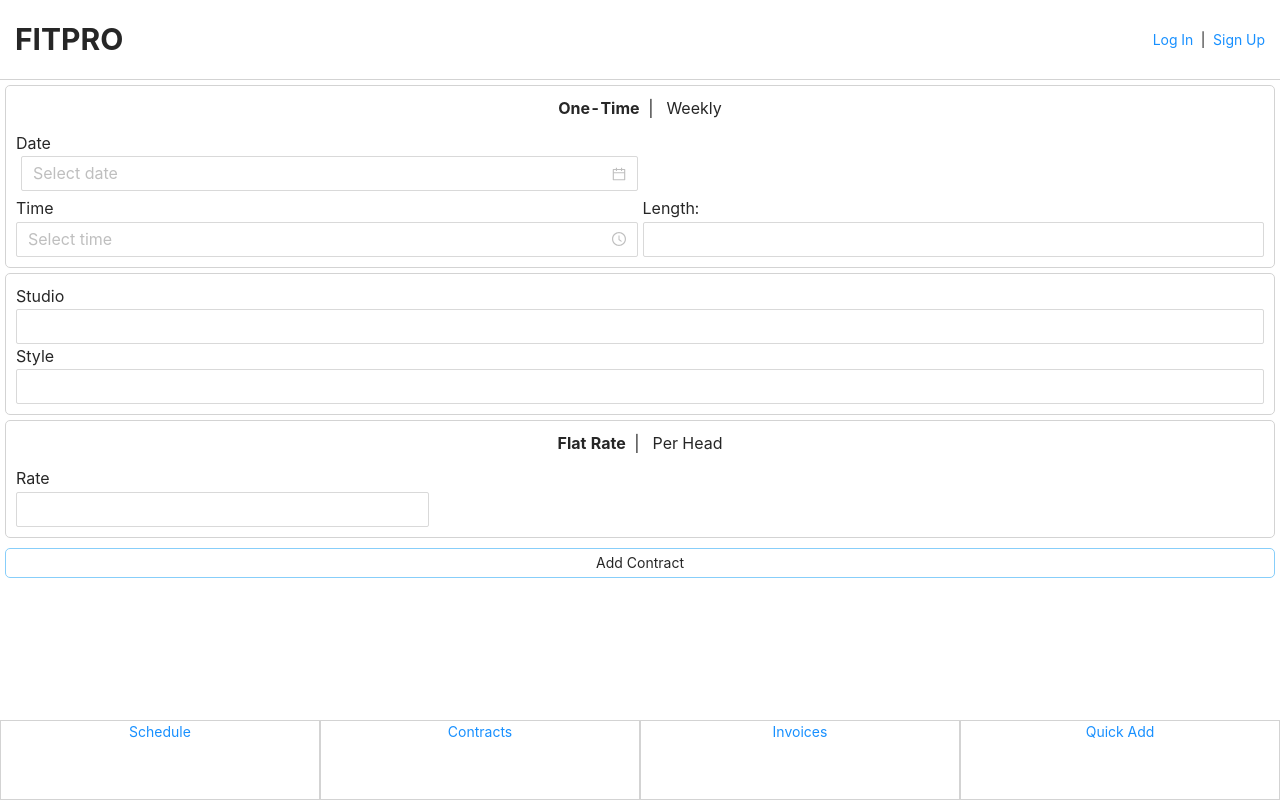
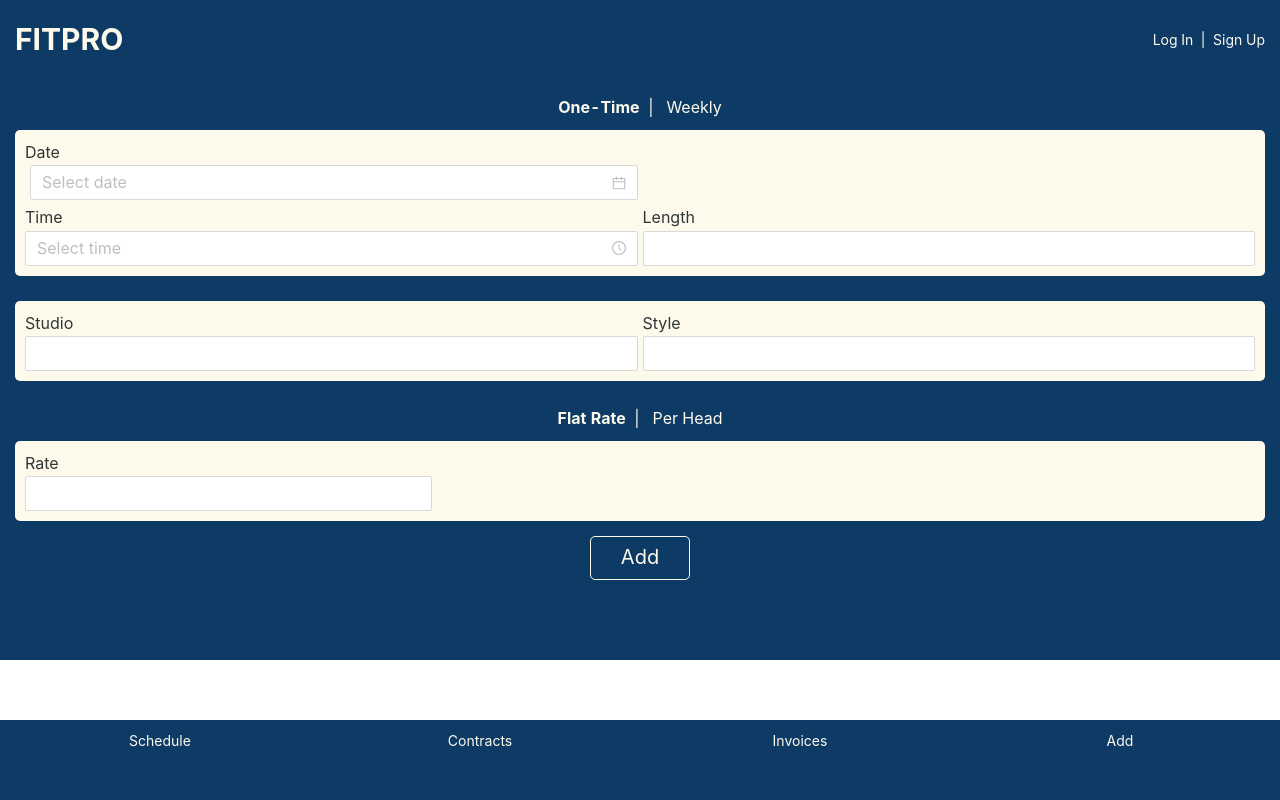
Before and after one commit to conspop/fit-pro, a React (Create React App) app: page /add in a window 1280 px wide. Built offline with nearby package versions, Linux system fonts and the light colour scheme.

Commit message:
style entire app

```diff
--- a/src/App.css
+++ b/src/App.css
@@ -1,9 +1,9 @@
 @import '~antd/dist/antd.css';
 
 .app-body {
-  height: 100vh;
   display:grid;
   grid-template-rows: 10vh auto 10vh;
+  background-color: #0D3B66;
 }
 
 .flex-h {
@@ -20,15 +20,28 @@
 .page-container {
   padding: 10px;
   margin: 5px;
-  border: 1px solid lightgrey;
+  border: 1px solid #FDFAEC;
   border-radius: 5px;
   font-size: 16px;
+  background-color: #0D3B66;
+  color: #FDFAEC;
 }
 
 .page-container input {
   font-size: 16px;
 }
 
+.form {
+  border: none;
+}
+
+.form-child {
+  background-color:  #FDFAEC;
+  color: #303536;
+  padding: 10px;
+  border-radius: 5px;
+}
+
 .list {
   border: none;
   margin-bottom: 10vh;
--- a/src/components/AddItemForm/AddItemForm.css
+++ b/src/components/AddItemForm/AddItemForm.css
@@ -35,6 +35,13 @@
   column-gap:5px;
 }
 
+.details-section {
+  display: grid;
+  grid-template-columns: 1fr 1fr;
+  grid-template-rows: auto;
+  column-gap:5px;
+}
+
 .time{
   grid-area: time;
 }
@@ -58,19 +65,16 @@
   height: 350px;
 }
 
-#time-picker {
-  color: lightgrey;
-}
-
 .button-container {
   width: 100%;
-  padding: 5px;
+  display:flex;
+  justify-content: center;
 }
 
 .add-button {
-  width: 100%;
-  height: 50px;
-  background-color: white;
-  border: 1px solid lightskyblue;
+  width: 100px;
   border-radius: 5px;
+  color: #FDFAEC;
+  border: 1px solid #FDFAEC;
+  padding: 5px;
 }
--- a/src/components/AddItemForm/AddItemForm.jsx
+++ b/src/components/AddItemForm/AddItemForm.jsx
@@ -103,7 +103,8 @@ class AddItemForm extends Component {
     return (
       <div className='add-item-form'>
 
-      <div className='page-container'>
+      <div className='page-container form'>
+
 
           <div className='contract-single-toggle'>
             <div
@@ -121,6 +122,7 @@ class AddItemForm extends Component {
             </div>
           </div>
 
+        <div className='form-child'>
           {isContract ?
 
           <div className='date-selector'>
@@ -186,7 +188,7 @@ class AddItemForm extends Component {
               />
             </div>
             <div className='class-length'>
-              <div>Length:</div>
+              <div>Length</div>
               <div>
                 <Input
                   id='classLength'
@@ -198,17 +200,20 @@ class AddItemForm extends Component {
             </div>
           </div>
         </div>
+      </div>
 
-        <div className='page-container'>
+        <div className='page-container form'>
+          <div className='form-child details-section'>
             <div>Studio</div>
+            <div>Style</div>
             <div><Input id='studio' value={studio} onChange={this.handleChange} /></div>
-          <div>Style</div>
             <div><Input id='style' value={style} onChange={this.handleChange} /></div>
+          </div>
         </div>
 
 
 
-        <div className='page-container'>
+        <div className='page-container form'>
             <div className='contract-single-toggle'>
               <div
                 onClick={this.handleToggle}
@@ -224,6 +229,7 @@ class AddItemForm extends Component {
                 Per Head
               </div>
             </div>
+          <div className='form-child'>
             {isFlatRate ?
             <div className='rate-selector'>
               <div>
@@ -276,8 +282,9 @@ class AddItemForm extends Component {
             </div>
             }
           </div>
+        </div>
         <div className='button-container'>
-          <button className='add-button' onClick={this.handleSubmit}>Add Contract</button>
+          <button className='add-button' onClick={this.handleSubmit}>Add</button>
         </div>
 
       </div>
--- a/src/components/ClassListItem/ClassListItem.css
+++ b/src/components/ClassListItem/ClassListItem.css
@@ -8,10 +8,12 @@
     "time options"
     "type options"
     "rate options";
-  padding: 5px;
-  border: 1px solid lightgrey;
+  padding: 10px;
+  border: 1px solid #7D898C;
   border-radius: 5px;
   margin: 5px 0;
+  background-color: #FDFAEC;
+  color: #303536;
 }
 
 .style-and-studio {
@@ -41,27 +43,15 @@
 }
 
 .taught {
-  color: green
+  color: #4A8254;
 }
 
 .cancel {
-  color: red
+  color: #DE4A3F;
 }
 
 .nostatus {
-  color:black;
-}
-
-i {
-  font-size: 1.5em;
-}
-
-.fa-check-circle {
-  color: green;
-}
-
-.fa-times-circle {
-  color: red;
+  color:#303536;
 }
 
 button {
@@ -76,7 +66,7 @@ button:focus {
 
 .message {
   grid-area: message;
-  color: blue;
+  color: #1769B5;
   border-bottom: 1px solid lightgrey;
   text-align: center;
   padding-bottom: 5px;
--- a/src/components/ClassListItem/ClassListItem.jsx
+++ b/src/components/ClassListItem/ClassListItem.jsx
@@ -11,9 +11,9 @@ class ClassListItem extends Component {
 
   statusColor(status) {
     if (status === 'taught') {
-      return {color: 'green'}
+      return {color: '#4A8254'}
     } else if (status === 'cancel') {
-      return {color: 'red'}
+      return {color: '#DE4A3F'}
     }
   }
 
--- a/src/components/ContractsListItem/ContractsListItem.css
+++ b/src/components/ContractsListItem/ContractsListItem.css
@@ -4,14 +4,16 @@
   grid-template-rows: auto;
   grid-template-areas:
   "message message"
+  "style-and-studio options"
   "timeframe options"
-  "style-and-studio options"
   "time options"
   "rate options";
-  padding: 5px;
-  border: 1px solid lightgrey;
+  padding: 10px;
+  border: 1px solid #7D898C;
   border-radius: 5px;
   margin: 5px 0;
+  background-color: #FDFAEC;
+  color: #303536;
 }
 
 .timeframe {
@@ -41,31 +43,31 @@
 }
 
 .end-date {
-  color: grey;
+  color: #303536;
 }
 
 .estimate {
-  color: grey;
+  color: #303536;
 }
 
 .delete {
-  color: red;
+  color: #DE4A3F;
 }
 
 .confirm {
-  color: green;
+  color: #4A8254;
 }
 
 .confirm-end-date {
-  color: green;
+  color: #4A8254;
 }
 
 .confirm-estimate {
-  color: green;
+  color: #4A8254;
 }
 
 .confirm-delete {
-  color: red;
+  color: #DE4A3F;
 }
 
 button {
@@ -80,7 +82,7 @@ button:focus {
 
 .message {
   grid-area: message;
-  color: blue;
+  color: #1769B;
   border-bottom: 1px solid lightgrey;
   text-align: center;
   padding-bottom: 5px;
--- a/src/components/DatePicker/DatePicker.css
+++ b/src/components/DatePicker/DatePicker.css
@@ -1,9 +1,8 @@
 .add-button {
-  width: 100%;
-  height: 30px;
-  background-color: white;
-  border: 1px solid lightskyblue;
+  width: 100px;
+  background-color: transparent;
   border-radius: 5px;
+  font-size: 20px;
 }
 
 .date-display {
--- a/src/components/Footer/Footer.css
+++ b/src/components/Footer/Footer.css
@@ -4,13 +4,21 @@
   display:flex;
   width:100%;
   height: 10vh;
+  background-color: #7D898C;
 }
 
 .bottom-nav-item {
   width: 25%;
-  border: 1px solid lightgrey;
+  /* border-width: 4px 2px;
+  border-style: solid;
+  border-color: #0D3B66; */
   display:flex;
   justify-content: center;
   align-items: flex-start;
-  background-color: white;
+  background-color: #0D3B66;
 }
+
+.bottom-nav-item a {
+  color: #FDFAEC;
+  padding: 10px;
+}
--- a/src/components/Footer/Footer.jsx
+++ b/src/components/Footer/Footer.jsx
@@ -8,7 +8,7 @@ function Footer() {
       <div className='bottom-nav-item'><Link to='/schedule'>Schedule</Link></div>
       <div className='bottom-nav-item'><Link to='/contracts'>Contracts</Link></div>
       <div className='bottom-nav-item'><Link to='/'>Invoices</Link></div>
-      <div className='bottom-nav-item'><Link to='/add'>Quick Add</Link></div>
+      <div className='bottom-nav-item'><Link to='/add'>Add</Link></div>
     </div>
   )
 }
--- a/src/components/Header/Header.css
+++ b/src/components/Header/Header.css
@@ -3,11 +3,17 @@
   justify-content: space-between;
   align-items: center;
   padding: 15px;
-  border-bottom: 1px solid lightgrey;
-  background-color: white;
+  background-color: #0D3B66;
+  color: #FDFAEC;
+  position: sticky;
+  top:0px;
 }
 
 .header-logo {
   font-weight: 700;
   font-size: 30px;
 }
+
+.header-container a {
+  color:#FDFAEC;
+}
--- a/src/index.css
+++ b/src/index.css
@@ -6,6 +6,7 @@ body {
   -webkit-font-smoothing: antialiased;
   -moz-osx-font-smoothing: grayscale;
   font-size: 16px;
+  background-color: #0D3B66;
 }
 
 code {
```
Also changed, not shown: 1 other file (tests, documents, lock files or other folders). Lines whose indentation alone changed are shown as unchanged.
